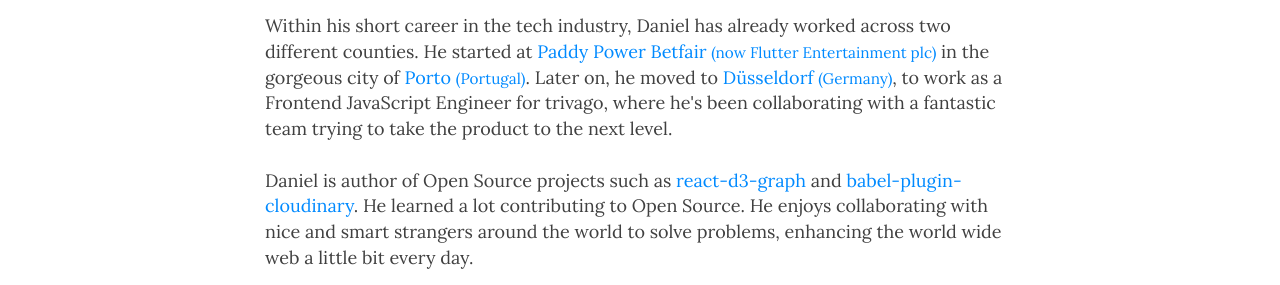
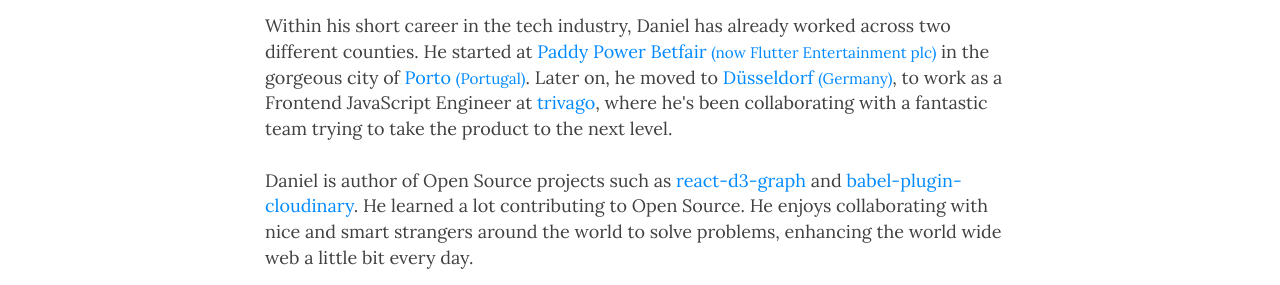
Before and after one commit to danielcaldas/oldblog, a Jekyll site: the page built from aboutme.md, in a window 1280 px wide and 1073 px high. Shown: the part 411-696 px from the top of the window. Built offline with Jekyll 4.4.1, drawn with Linux system fonts in a browser that asks for light colours; nearby versions of some CDN libraries.

Commit message:
Small update in aboutme.md

```diff
--- a/aboutme.md
+++ b/aboutme.md
@@ -17,7 +17,7 @@
     The first hello world influenced him on embarking on a learning journey at <a href="https://www.uminho.pt/EN" target="_blank" title="Official website of University of Minho, Braga, Portugal">University of Minho</a> where he was taught the ways of computer engineering until late 2017.
     <br/>
     <br/>
-    Within his short career in the tech industry, Daniel has already worked across two different counties. He started at <a href="https://en.wikipedia.org/wiki/Andorra" target="_blank" title="Wikipedia page of Flutter Entertainment">Paddy Power Betfair <small>(now Flutter Entertainment plc)</small></a> in the gorgeous city of <a href="https://en.wikipedia.org/wiki/Porto" target="_blank" title="Wikipedia page for Porto, city in Portugal">Porto <small>(Portugal)</small></a>. Later on, he moved to <a href="https://en.wikipedia.org/wiki/D%C3%BCsseldorf" target="_blank" title="Wikipedia page for, Dusseldorf, city in Germany">Düsseldorf <small>(Germany)</small></a>, to work as a Frontend JavaScript Engineer for trivago, where he's been collaborating with a fantastic team trying to take the product to the next level.
+    Within his short career in the tech industry, Daniel has already worked across two different counties. He started at <a href="https://en.wikipedia.org/wiki/Andorra" target="_blank" title="Wikipedia page of Flutter Entertainment">Paddy Power Betfair <small>(now Flutter Entertainment plc)</small></a> in the gorgeous city of <a href="https://en.wikipedia.org/wiki/Porto" target="_blank" title="Wikipedia page for Porto, city in Portugal">Porto <small>(Portugal)</small></a>. Later on, he moved to <a href="https://en.wikipedia.org/wiki/D%C3%BCsseldorf" target="_blank" title="Wikipedia page for, Dusseldorf, city in Germany">Düsseldorf <small>(Germany)</small></a>, to work as a Frontend JavaScript Engineer at <a href="https://www.trivago.com/" target="_blank" title="Find your ideal hotel and compare prices from different websites">trivago</a>, where he's been collaborating with a fantastic team trying to take the product to the next level.
     <br/>
     <br/>
     Daniel is author of Open Source projects such as <a href="https://github.com/danielcaldas/react-d3-graph" target="_blank" title="Interactive and configurable graphs with react and d3 effortlessly">react-d3-graph</a> and <a href="https://github.com/danielcaldas/react-d3-graph" target="_blank" title="Compile cloudinary URLs at build time.">babel-plugin-cloudinary</a>. He learned a lot contributing to Open Source. He enjoys collaborating with nice and smart strangers around the world to solve problems, enhancing the world wide web a little bit every day.
```
